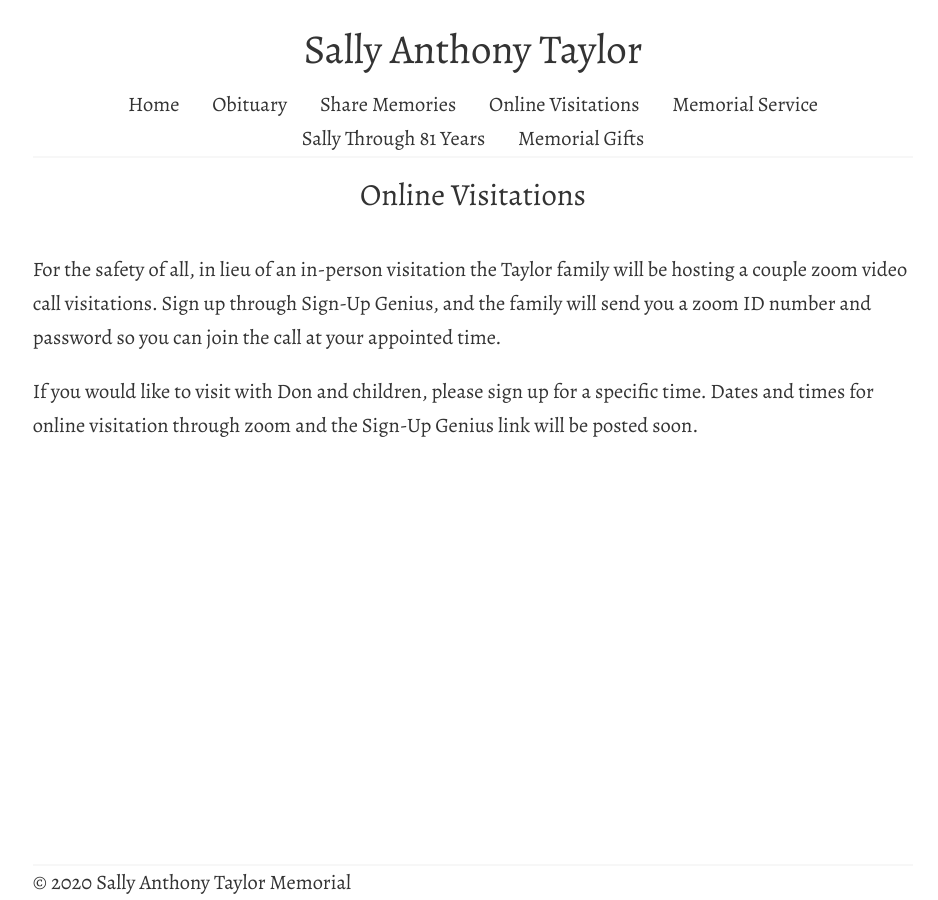
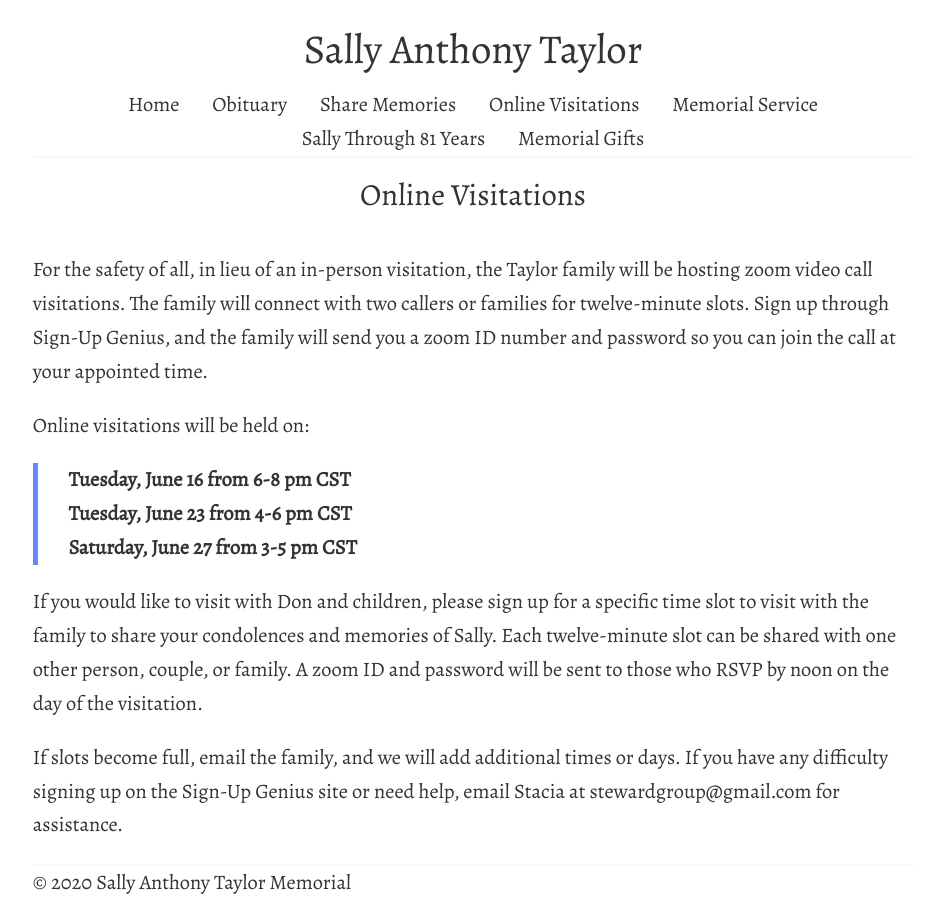
Before and after one commit to tsteward/www.sallyanthonytaylor.com, a Jekyll site: the page built from online-visitations.md, in a window 1280 px wide. Shown: the whole page, without its empty margins (167-1105 px from the left). Built offline with Jekyll 4.4.1, drawn with Linux system fonts in a browser that asks for light colours.

Commit message:
Update online-visitations.md

```diff
--- a/online-visitations.md
+++ b/online-visitations.md
@@ -2,6 +2,13 @@
 title: "Online Visitations"
 ---
 
-For the safety of all, in lieu of an in-person visitation the Taylor family will be hosting a couple zoom video call visitations. Sign up through Sign-Up Genius, and the family will send you a zoom ID number and password so you can join the call at your appointed time.
+For the safety of all, in lieu of an in-person visitation, the Taylor family will be hosting zoom video call visitations. The family will connect with two callers or families for twelve-minute slots. Sign up through Sign-Up Genius, and the family will send you a zoom ID number and password so you can join the call at your appointed time.
 
-If you would like to visit with Don and children, please sign up for a specific time. Dates and times for online visitation through zoom and the Sign-Up Genius link will be posted soon.
+Online visitations will be held on:
+>**Tuesday, June 16 from 6-8 pm CST**
+>**Tuesday, June 23 from 4-6 pm CST**
+>**Saturday, June 27 from 3-5 pm CST**
+
+If you would like to visit with Don and children, please sign up for a specific time slot to visit with the family to share your condolences and memories of Sally. Each twelve-minute slot can be shared with one other person, couple, or family. A zoom ID and password will be sent to those who RSVP by noon on the day of the visitation.
+
+If slots become full, email the family, and we will add additional times or days.  If you have any difficulty signing up on the Sign-Up Genius site or need help, email Stacia at stewardgroup@gmail.com for assistance.
```
